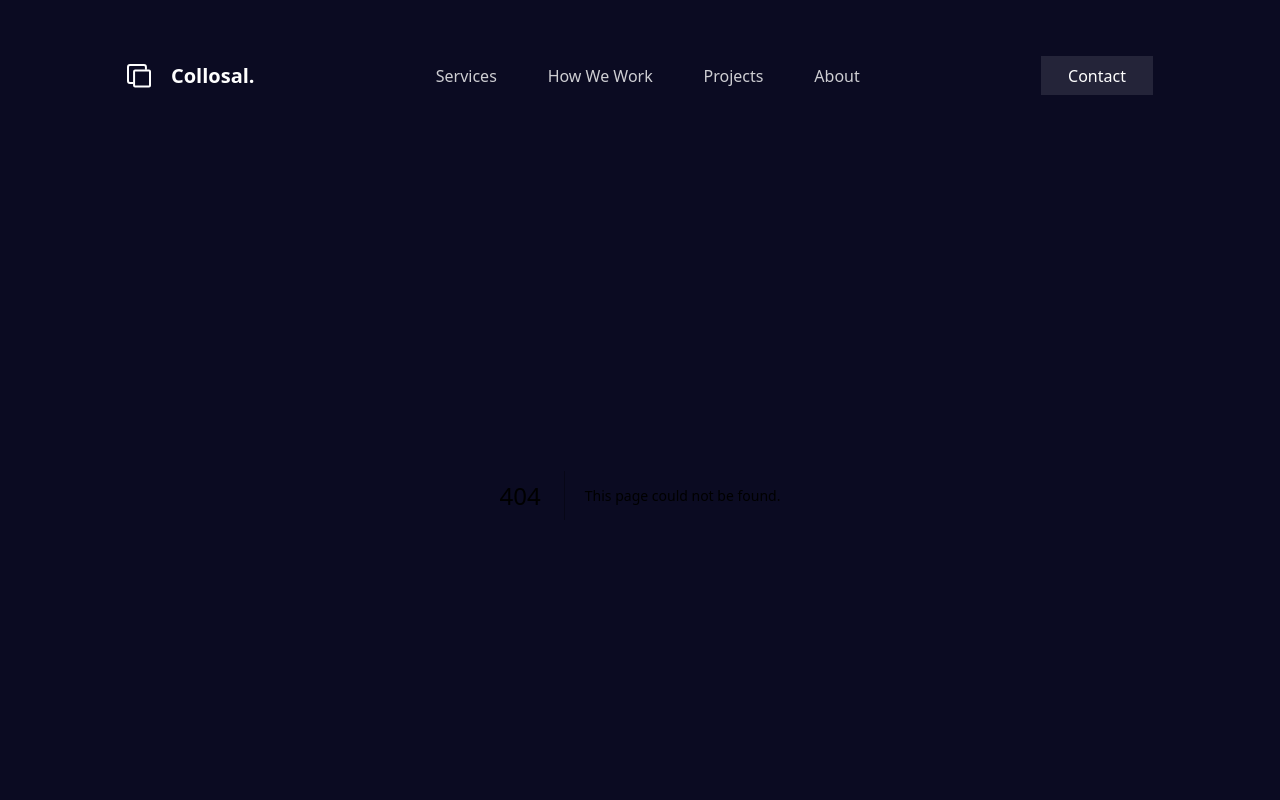
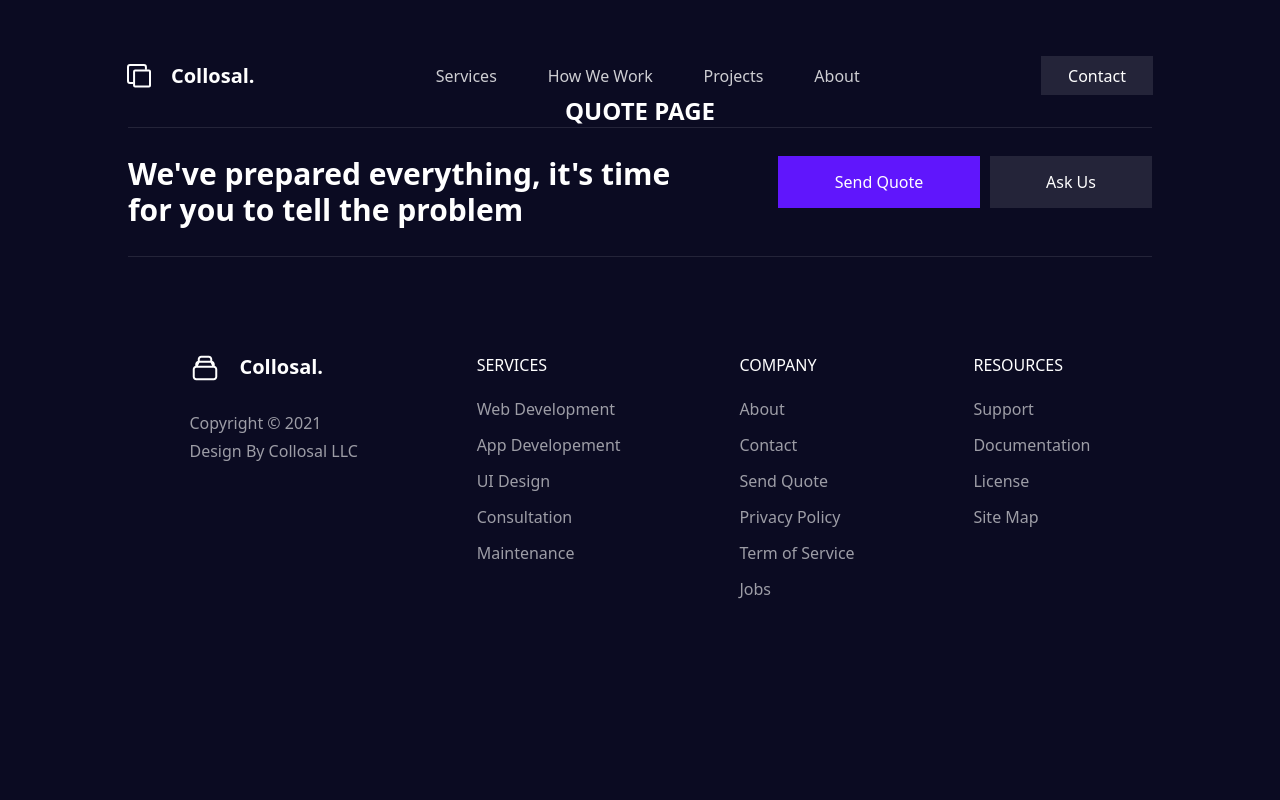
Before and after one commit to ndrvndr/collosal-landingPage-codedesign.dev, a Next.js app: page /Quote in a window 1280 px wide. Before the commit this address had no page. Shown: the top 800 px of the page. Built offline with nearby package versions, Linux system fonts and the light colour scheme.

Commit message:
setup quote page

```diff
--- /dev/null
+++ b/app/Quote/page.js
@@ -0,0 +1,9 @@
+export default function Quote() {
+  return (
+    <main className="text-white flex flex-col items-center">
+      <section>
+        <span className="font-bold text-2xl">QUOTE PAGE</span>
+      </section>
+    </main>
+  );
+}
```
